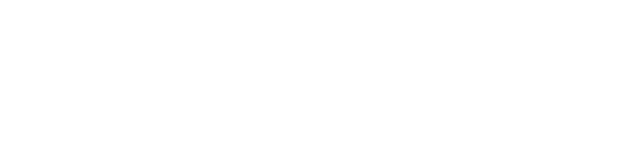
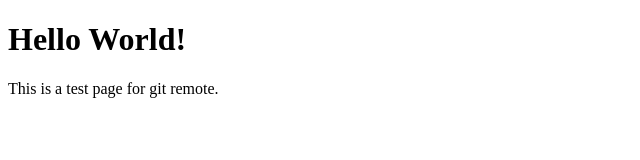
Before and after one commit to dzikrinoor/wpu-git-test, a plain HTML site: page index.html in a window 1280 px wide. Shown: the whole page, without its empty margins (0-640 px from the left). Drawn offline with Linux system fonts and the light colour scheme.

Commit message:
menambahkan heading dan paragraf

```diff
--- a/index.html
+++ b/index.html
@@ -3,7 +3,10 @@
   <head>
     <meta charset="UTF-8" />
     <meta name="viewport" content="width=device-width, initial-scale=1.0" />
-    <title>Hello World</title>
+    <title>Coba Git Remote</title>
   </head>
-  <body></body>
+  <body>
+    <h1>Hello World!</h1>
+    <p>This is a test page for git remote.</p>
+  </body>
 </html>
```
